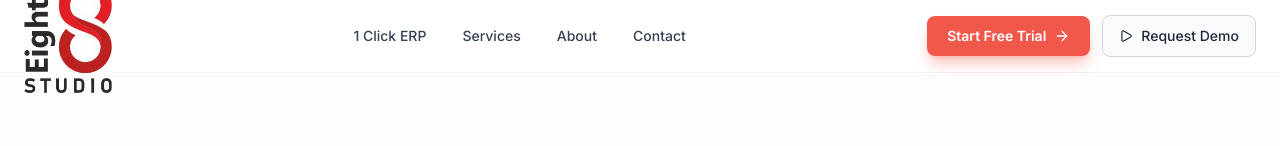
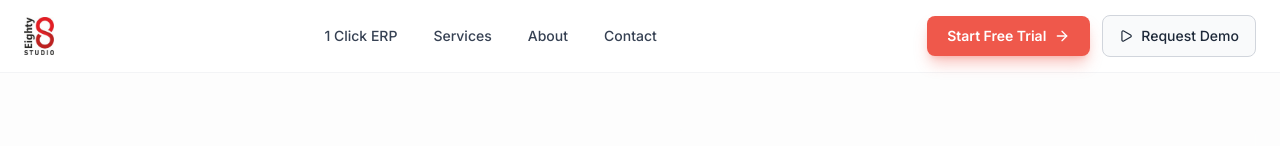
Before and after one commit to eighty8studiostore-glitch/Official-Site-Eighty8-Studio, a Next.js app: page / in a window 1280 px wide. Shown: the top 146 px of the page. Built offline with nearby package versions, Linux system fonts and the light colour scheme.

Commit message:
Changes in Navbar

```diff
--- a/components/Navbar.js
+++ b/components/Navbar.js
@@ -51,8 +51,8 @@ export default function Navbar() {
               <Image
                 src="/logo.jpeg"
                 alt="Eighty8 Studio"
-                width={88}
-                height={48}
+                width={30}
+                height={30}
                 priority
                 className="transition-transform duration-300 group-hover:scale-105"
               />
```
